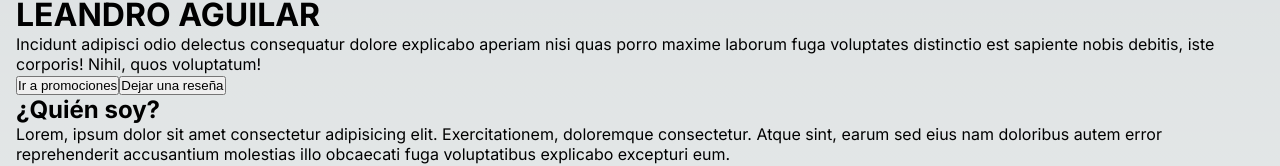
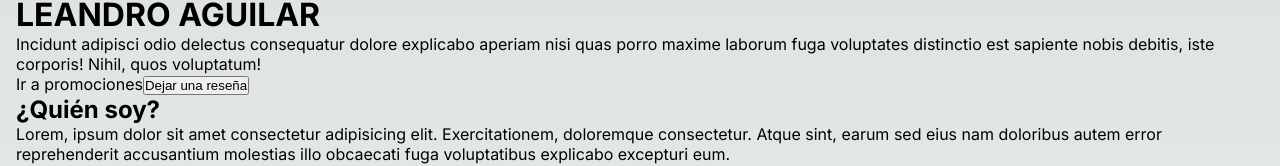
Before and after one commit to lautaroAguilar/LeandroAguilar, a Next.js app: page / in a window 1280 px wide. Shown: the part 495-661 px from the top of the page. Built offline with nearby package versions, Linux system fonts and the light colour scheme.

Commit message:
enlace por ID entre landing y promociones

```diff
--- a/src/components/Button/Button.jsx
+++ b/src/components/Button/Button.jsx
@@ -1,8 +1,8 @@
 import React from 'react'
 
-export default function Button({text, onClick,}) {
+export default function Button({text, onClick, href}) {
 
     return (
-    <button className='btn' onClick={onClick}>{text}</button>
+    <button className='btn' href={href} onClick={onClick}>{text}</button>
   )
 }
--- a/src/components/client/Buttons/Buttons.jsx
+++ b/src/components/client/Buttons/Buttons.jsx
@@ -7,7 +7,7 @@ export default function Buttons() {
   return (
     <>
       <div className="buttons">
-        <Button text="Ir a promociones" />
+        <a href="#promo">Ir a promociones</a>
         <Button text="Dejar una reseña" onClick={handleOpenLoginModal} />
       </div>
     </>
--- a/src/containers/promo/Promo.jsx
+++ b/src/containers/promo/Promo.jsx
@@ -3,7 +3,7 @@ import Card from "@/components/Card/Card";
 export default function Promo() {
   return (
     <>
-      <div className="promoContainer">
+      <div className="promoContainer" id="promo">
         <div className="cardContainer">
           <Card />
           <Card />
```
